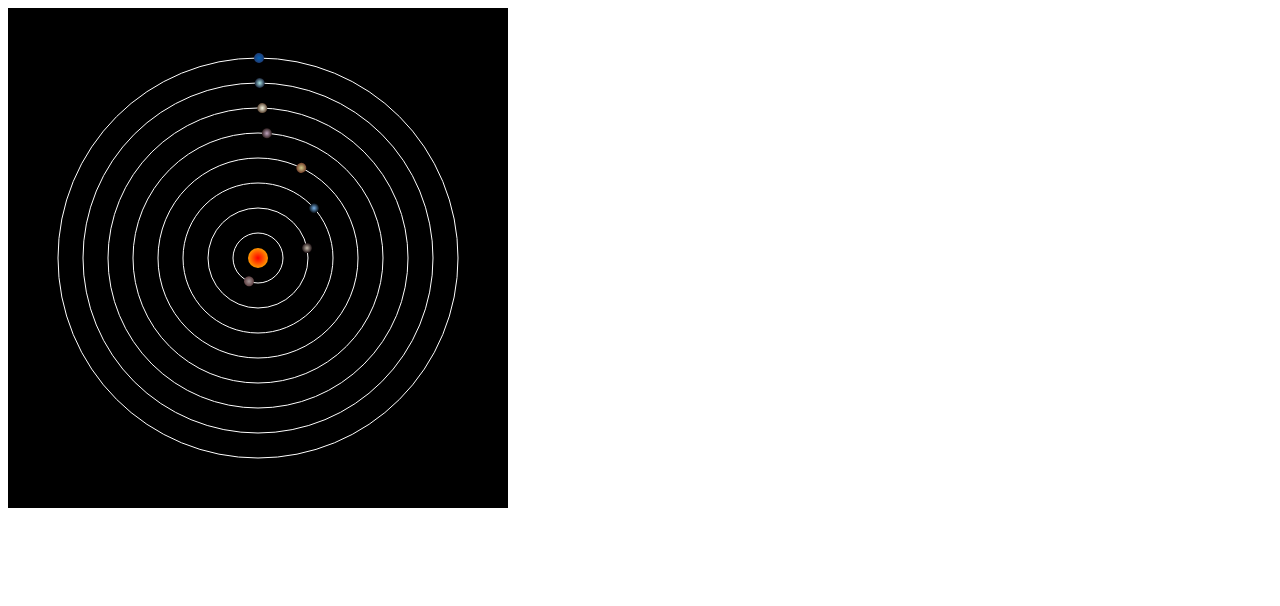
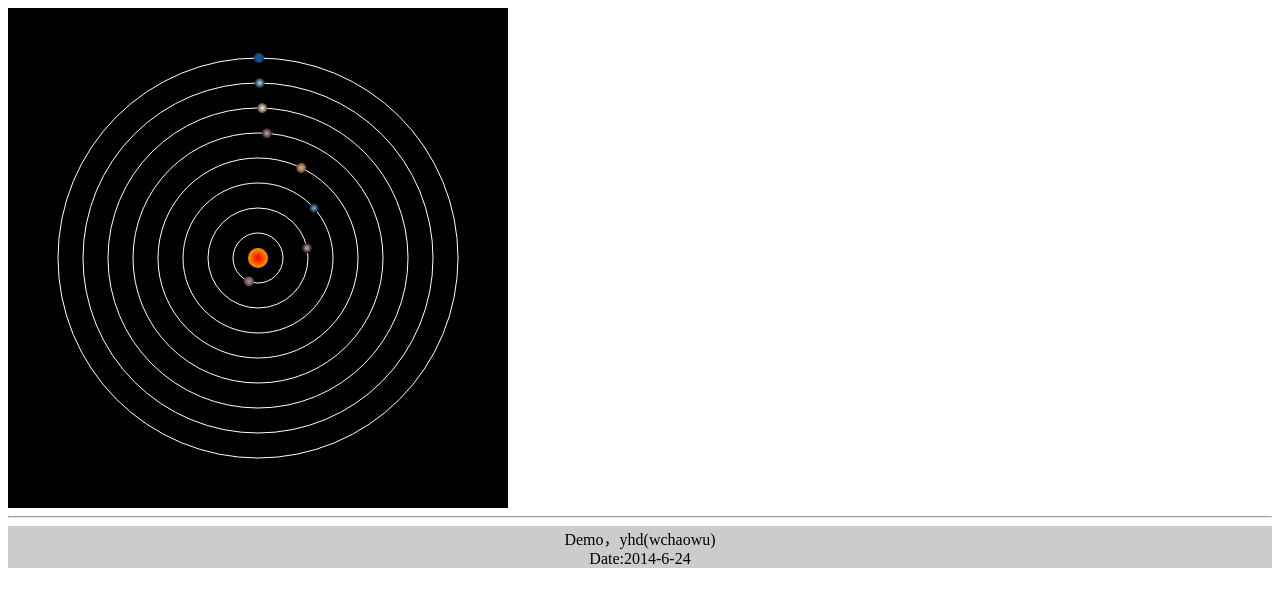
Before and after one commit to Liuqiang4Android/android, a plain HTML site: page index.html in a window 1280 px wide. Drawn offline with Linux system fonts and the light colour scheme.

Commit message:
Signed-off-by: wuchaowu <wuchaowu@yhd.com>

```diff
--- a/index.html
+++ b/index.html
@@ -12,10 +12,16 @@
             /*background: #fff;*/
             background: #000;
         }
+		.footer{
+		   text-align:center;
+		     background: #ccc;
+		}
 	</style>
 </head>
 <body>
 	<canvas id="canvas" width="500" height="500"></canvas>
+	<hr />
+	<div class="footer">Demo，yhd(wchaowu)<br />Date:2014-6-24</div>
 </body>
 <script type="text/javascript">
     function drawSunSystem(){//太阳系
```
